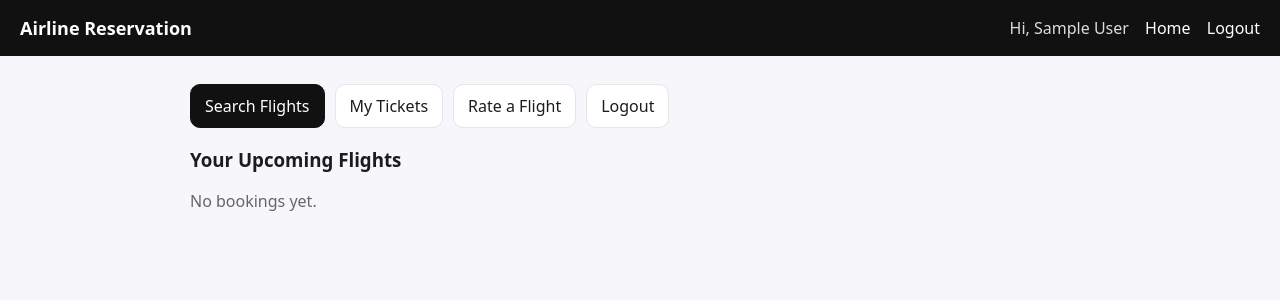
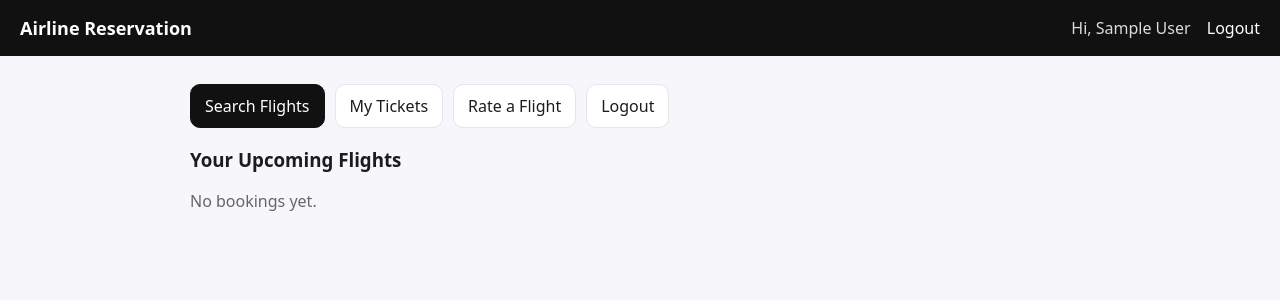
Before and after one commit to Aman-Sunesh/Airline-Ticket-Reservation-System-Using-MySQL-and-Flask, a Flask app: template templates/customer_home.html in a window 1280 px wide. Shown: the top 300 px of the page. Run offline with Flask 3, Linux system fonts and the light colour scheme; the template is opened without the code that fills it, so the values that code supplies are empty; the visitor is signed in with stand-in values (Sample User, id 1).

Commit message:
Refactor navigation links based on session state

```diff
--- a/templates/customer_home.html
+++ b/templates/customer_home.html
@@ -19,15 +19,13 @@
   <header style="display:flex;align-items:center;justify-content:space-between;background:#111;color:#fff;padding:16px 20px">
     <h1 style="margin:0;font-size:18px">Airline Reservation</h1>
     <nav>
-      {% if session.get('display_name') %}
+    {% if session.get('display_name') %}
         <span style="opacity:.85;margin-right:12px">Hi, {{ session.get('display_name') }}</span>
-        <a href="/" style="color:#fff;text-decoration:none;margin-right:12px">Home</a>
         <a href="/logout" style="color:#fff;text-decoration:none">Logout</a>
-      {% else %}
-        <a href="/" style="color:#fff;text-decoration:none;margin-right:12px">Home</a>
+    {% else %}
         <a href="/login" style="color:#fff;text-decoration:none;margin-right:12px">Login</a>
         <a href="/register" style="color:#fff;text-decoration:none">Register</a>
-      {% endif %}
+    {% endif %}
     </nav>
   </header>
 
```
